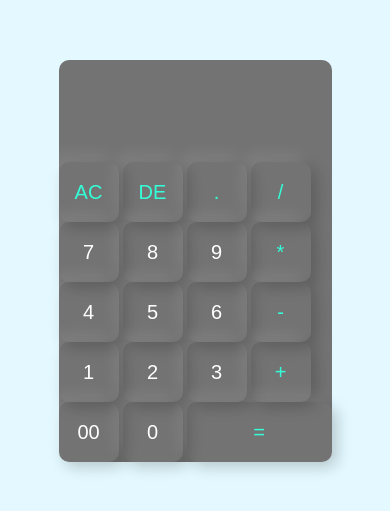
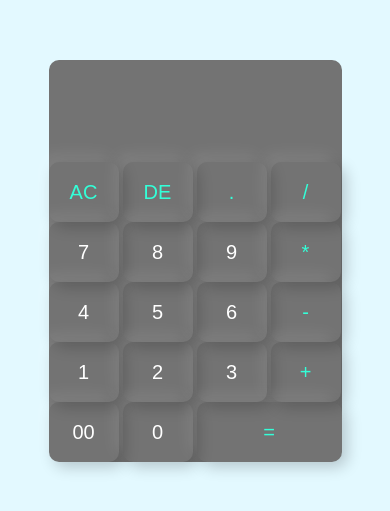
Before and after one commit to ankitraj061/Calculator, a plain HTML site: page index.html in a window 390 px wide. Shown: the part 161-672 px from the top of the page. Drawn offline with Linux system fonts and the light colour scheme.

Commit message:
Update style.css

```diff
--- a/style.css
+++ b/style.css
@@ -58,6 +58,7 @@ body{
     }
     .calculator form input{
         margin: 0;
-        width: 70px:
+
+         width: 70px;
     }
   }
```
